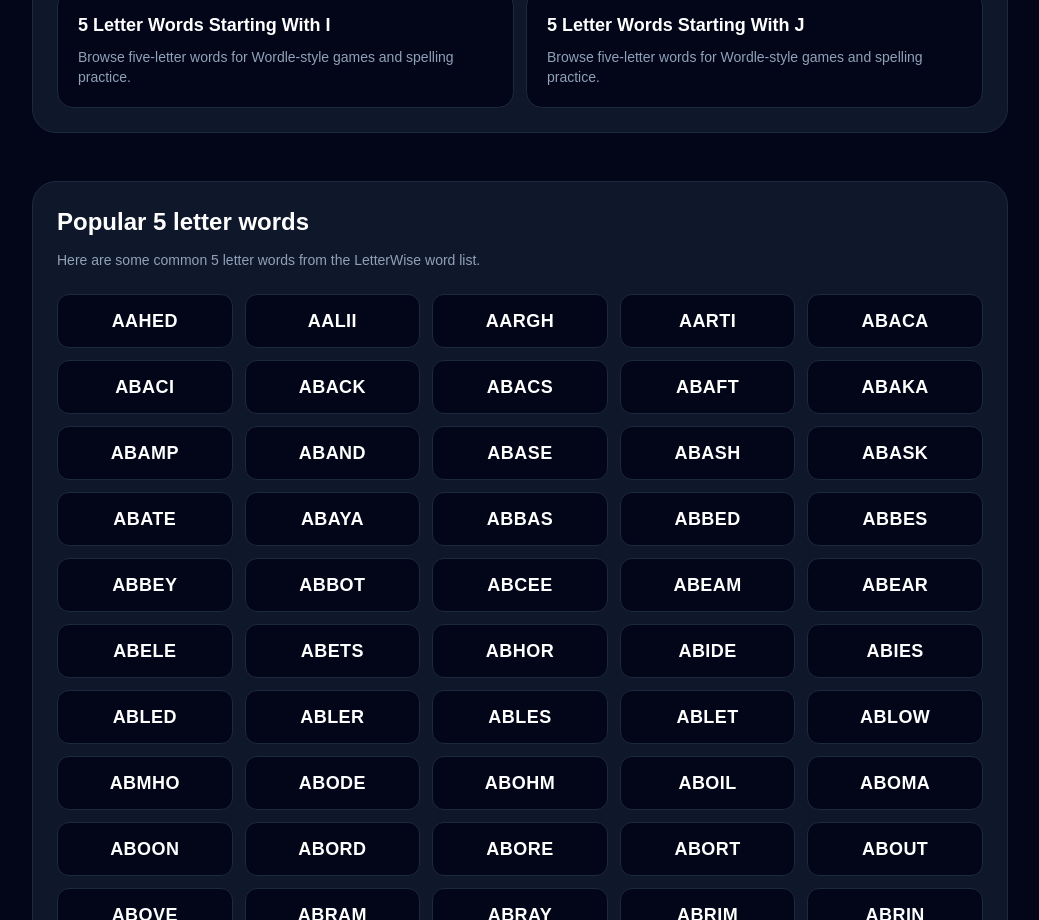
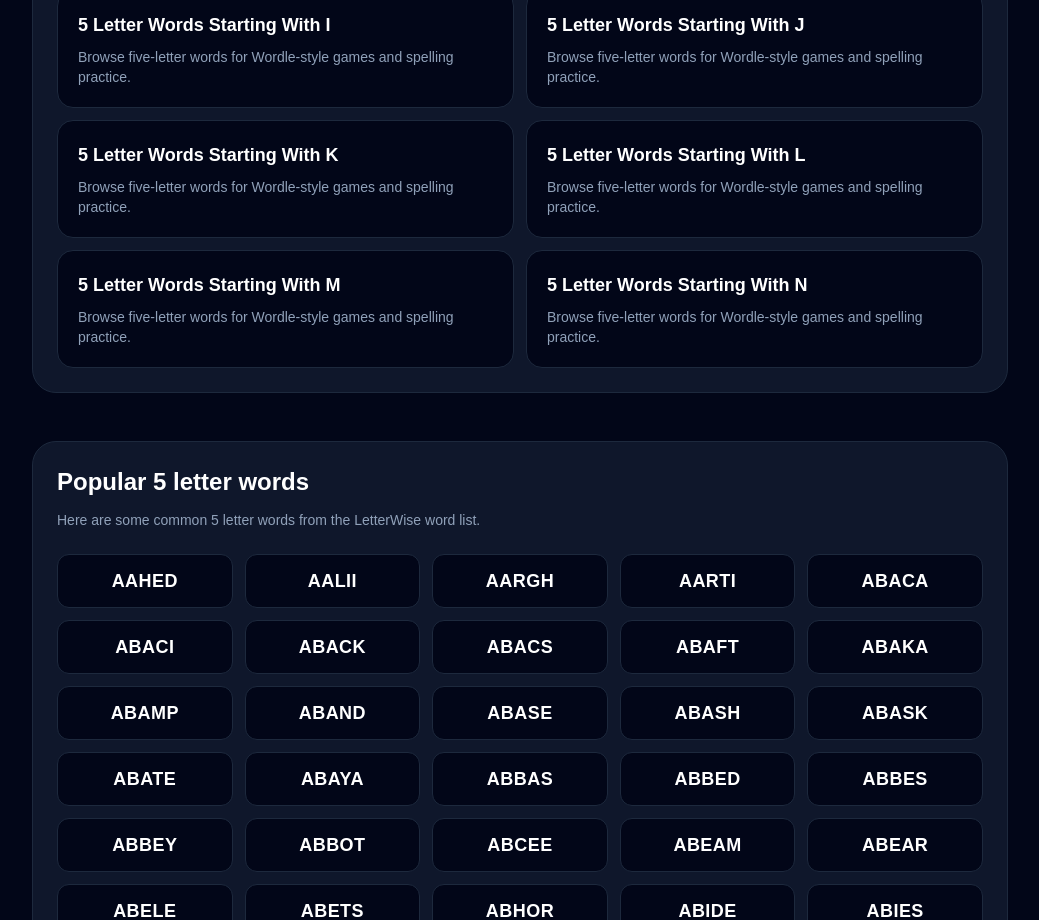
Before and after one commit to LetterWise/letterwise, a Next.js app: page /5-letter-words in a window 1280 px wide. Shown: the part 1100-2020 px from the top of the page, without its empty margins (120-1159 px from the left). Built offline with nearby package versions, Linux system fonts and the light colour scheme.

Commit message:
Add 5 letter word pages K to N

```diff
--- /dev/null
+++ b/app/5-letter-words-starting-with-k/page.tsx
@@ -0,0 +1,11 @@
+import FiveLetterStartingPage from "@/components/FiveLetterStartingPage";
+
+export const metadata = {
+  title: "5 Letter Words Starting With K | LetterWise",
+  description:
+    "Browse useful 5 letter words starting with K for Wordle, word games, spelling practice, and vocabulary building.",
+};
+
+export default function FiveLetterWordsStartingWithKPage() {
+  return <FiveLetterStartingPage letter="k" />;
+}
--- /dev/null
+++ b/app/5-letter-words-starting-with-l/page.tsx
@@ -0,0 +1,11 @@
+import FiveLetterStartingPage from "@/components/FiveLetterStartingPage";
+
+export const metadata = {
+  title: "5 Letter Words Starting With L | LetterWise",
+  description:
+    "Browse useful 5 letter words starting with L for Wordle, word games, spelling practice, and vocabulary building.",
+};
+
+export default function FiveLetterWordsStartingWithLPage() {
+  return <FiveLetterStartingPage letter="l" />;
+}
--- /dev/null
+++ b/app/5-letter-words-starting-with-m/page.tsx
@@ -0,0 +1,11 @@
+import FiveLetterStartingPage from "@/components/FiveLetterStartingPage";
+
+export const metadata = {
+  title: "5 Letter Words Starting With M | LetterWise",
+  description:
+    "Browse useful 5 letter words starting with M for Wordle, word games, spelling practice, and vocabulary building.",
+};
+
+export default function FiveLetterWordsStartingWithMPage() {
+  return <FiveLetterStartingPage letter="m" />;
+}
--- /dev/null
+++ b/app/5-letter-words-starting-with-n/page.tsx
@@ -0,0 +1,11 @@
+import FiveLetterStartingPage from "@/components/FiveLetterStartingPage";
+
+export const metadata = {
+  title: "5 Letter Words Starting With N | LetterWise",
+  description:
+    "Browse useful 5 letter words starting with N for Wordle, word games, spelling practice, and vocabulary building.",
+};
+
+export default function FiveLetterWordsStartingWithNPage() {
+  return <FiveLetterStartingPage letter="n" />;
+}
--- a/app/5-letter-words/page.tsx
+++ b/app/5-letter-words/page.tsx
@@ -14,6 +14,10 @@ const startingLetterPages = [
   { href: "/5-letter-words-starting-with-h", label: "5 Letter Words Starting With H" },
   { href: "/5-letter-words-starting-with-i", label: "5 Letter Words Starting With I" },
   { href: "/5-letter-words-starting-with-j", label: "5 Letter Words Starting With J" },
+  { href: "/5-letter-words-starting-with-k", label: "5 Letter Words Starting With K" },
+  { href: "/5-letter-words-starting-with-l", label: "5 Letter Words Starting With L" },
+  { href: "/5-letter-words-starting-with-m", label: "5 Letter Words Starting With M" },
+  { href: "/5-letter-words-starting-with-n", label: "5 Letter Words Starting With N" },
 ];
 
 export const metadata = {
```
